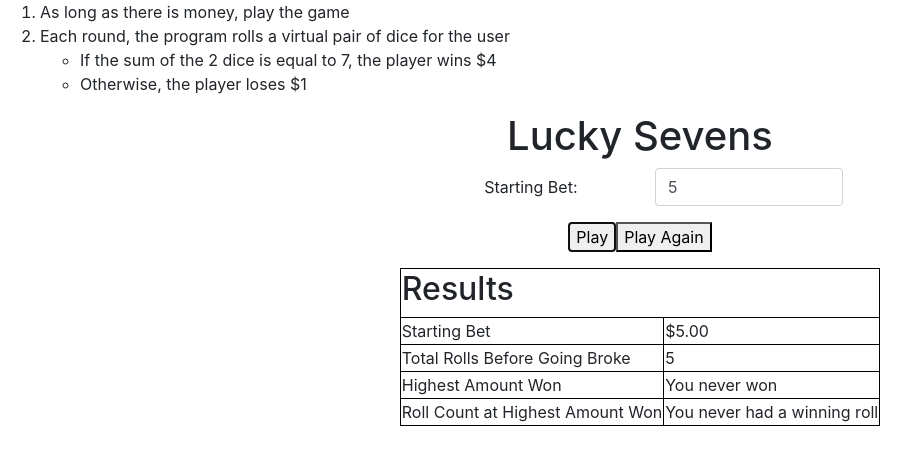
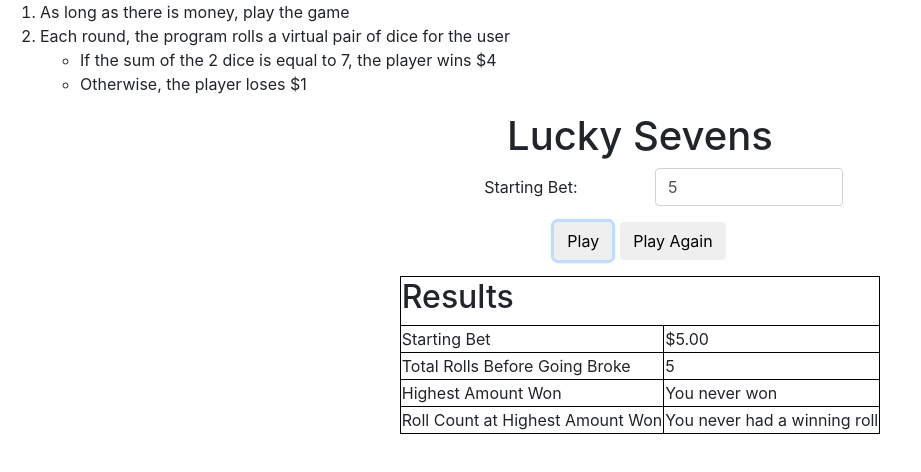
Before and after one commit to JonHimself/SWG-training, a plain HTML site: page classwork/lucky-sevens/index.html in a window 1280 px wide. Both pictures are taken after typing "5" into the empty fields and a click on the button "Play". Shown: the whole page, without its empty margins (0-921 px from the left). Drawn offline with nearby package versions, Linux system fonts and the light colour scheme.

Commit message:
button styles

```diff
--- a/classwork/lucky-sevens/index.html
+++ b/classwork/lucky-sevens/index.html
@@ -45,8 +45,10 @@
         </div>
       </div>
       <div class="form-group row justify-content-center">
-        <button type="submit" id="play" class="my-auto">Play</button>
-        <button id="play-again" style="display: none">Play Again</button>
+        <button type="submit" id="play" class="btn mr-2">Play</button>
+        <button id="play-again" style="display: none" class="btn">
+          Play Again
+        </button>
       </div>
     </form>
     <table id="table" style="display: none">
```
